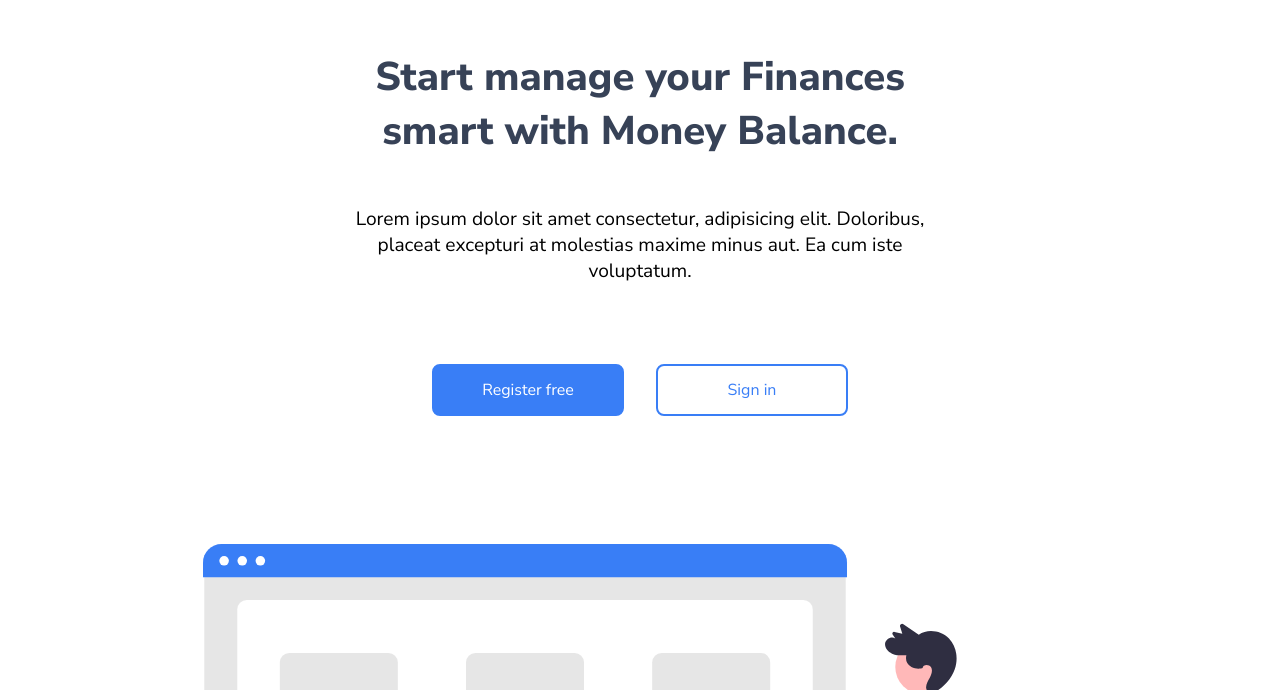
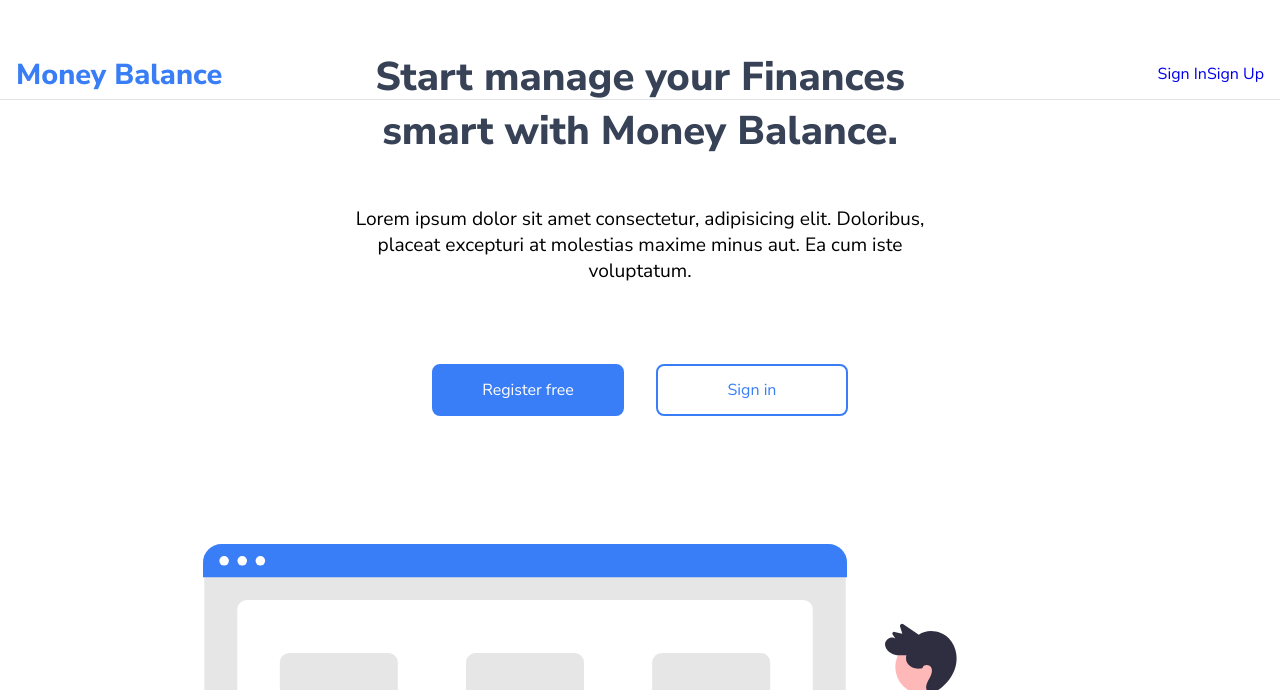
Before and after one commit to wojtek99955/money-balance, a React (Create React App) app in the folder client/: page / in a window 1280 px wide. Shown: the part 110-800 px from the top of the page. Built offline with nearby package versions, Linux system fonts and the light colour scheme.

Commit message:
add header

```diff
--- a/client/src/App.tsx
+++ b/client/src/App.tsx
@@ -3,6 +3,7 @@ import SignUp from "./components/auth/SignUp";
 import SignIn from "./components/auth/SignIn";
 import styled from "styled-components";
 import StartPage from "./components/StartPage";
+import Header from "./components/Header";
 
 const AppContainer = styled.div`
   max-width: 1600px;
@@ -11,6 +12,8 @@ const AppContainer = styled.div`
 `;
 function App() {
   return (
+    <>
+      <Header />
       <AppContainer>
         <Routes>
           <Route path="/" element={<StartPage />} />
@@ -18,6 +21,7 @@ function App() {
           <Route path="/sign-in" element={<SignIn />} />
         </Routes>
       </AppContainer>
+    </>
   );
 }
 
--- /dev/null
+++ b/client/src/components/Header.tsx
@@ -0,0 +1,37 @@
+import styled from "styled-components";
+import Logo from "../assets/atoms/Logo";
+import { Link } from "react-router-dom";
+
+const StyledHeader = styled.header`
+  position: fixed;
+  width: 100%;
+  padding: 0.3rem 1rem;
+  border-bottom: 1px solid #e1e4e7;
+`;
+const Container = styled.div`
+  display: flex;
+  justify-content: space-between;
+  align-items: center;
+`;
+
+const Nav = styled.nav``;
+
+const StyledLink = styled(Link)`
+  text-decoration: none;
+`;
+
+const Header = () => {
+  return (
+    <StyledHeader>
+      <Container>
+        <Logo />
+        <Nav>
+          <StyledLink to="/sign-in">Sign In</StyledLink>
+          <StyledLink to="/sign-up">Sign Up</StyledLink>
+        </Nav>
+      </Container>
+    </StyledHeader>
+  );
+};
+
+export default Header;
```
Lines whose indentation alone changed are shown as unchanged.
